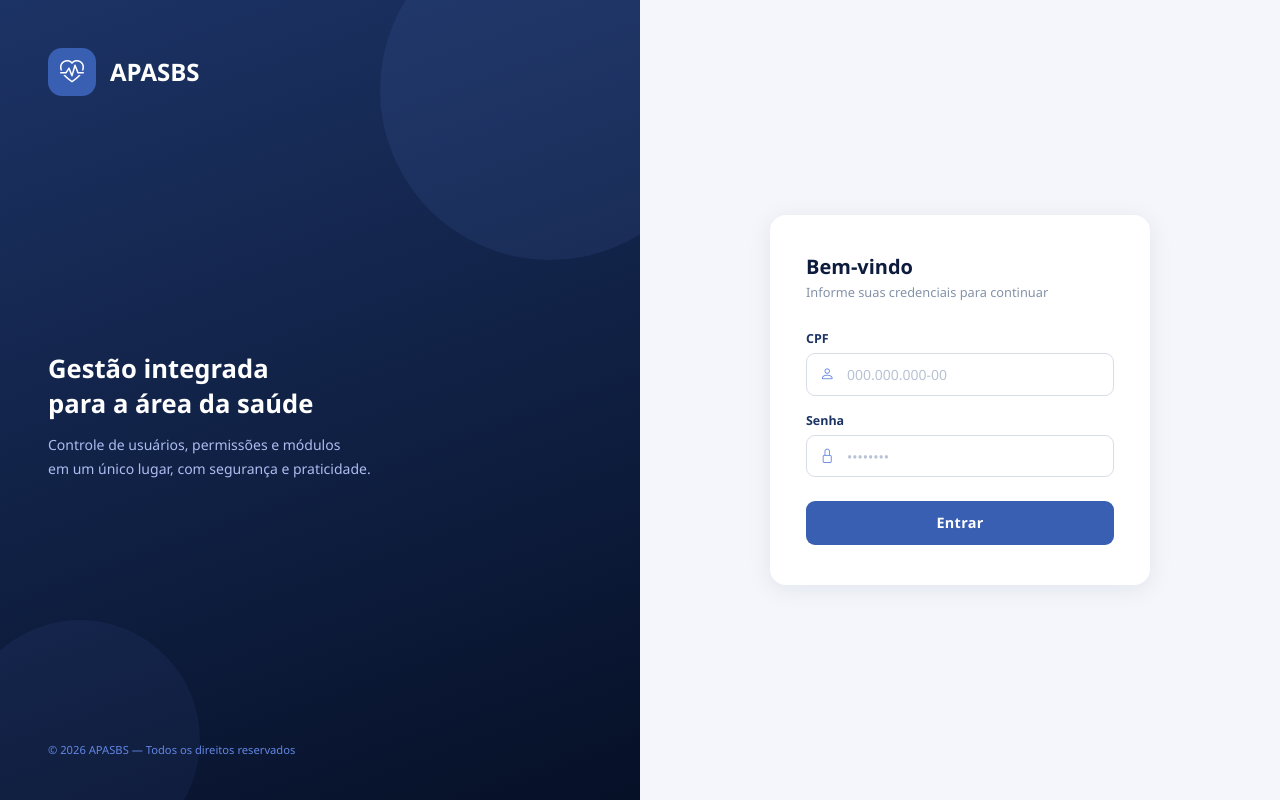
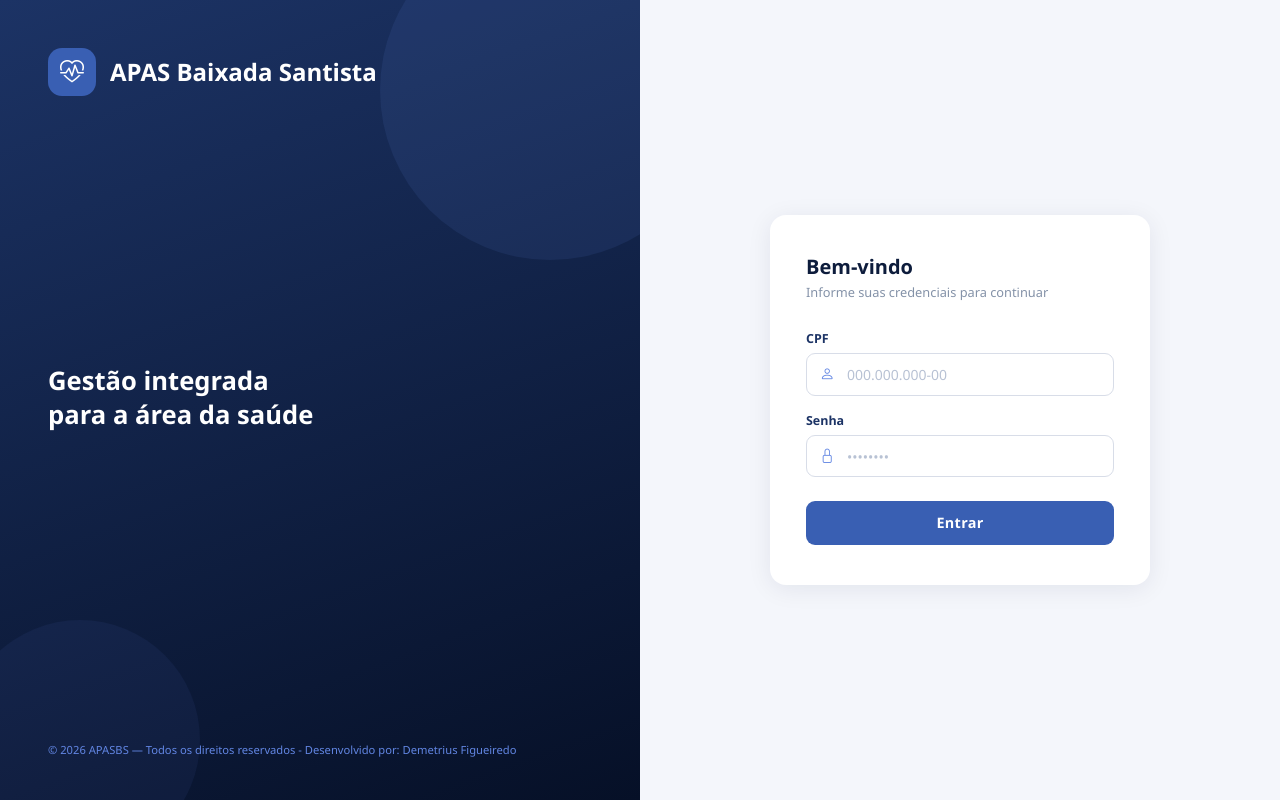
Before and after one commit to AiCode-1973/apasbs, a PHP site: page / in a window 1280 px wide. Run offline with PHP 8.4, Linux system fonts and the light colour scheme.

Commit message:
feat: Atualizar nome da marca e informações de direitos autorais no painel de login

```diff
--- a/modules/usuarios/views/login.php
+++ b/modules/usuarios/views/login.php
@@ -128,14 +128,14 @@
 <div class="login-brand">
     <div class="brand-logo">
         <div class="brand-logo-icon"><i class="bi bi-heart-pulse"></i></div>
-        <span class="brand-logo-text">APASBS</span>
+        <span class="brand-logo-text">APAS Baixada Santista</span>
     </div>
     <div class="brand-tagline">
         <h2>Gestão integrada<br>para a área da saúde</h2>
-        <p>Controle de usuários, permissões e módulos<br>em um único lugar, com segurança e praticidade.</p>
+        <p><br></p>
     </div>
     <div class="brand-footer">
-        <span>&copy; <?= date('Y') ?> APASBS &mdash; Todos os direitos reservados</span>
+        <span>&copy; <?= date('Y') ?> APASBS &mdash; Todos os direitos reservados - Desenvolvido por: Demetrius Figueiredo</span>
     </div>
 </div>
 
```
